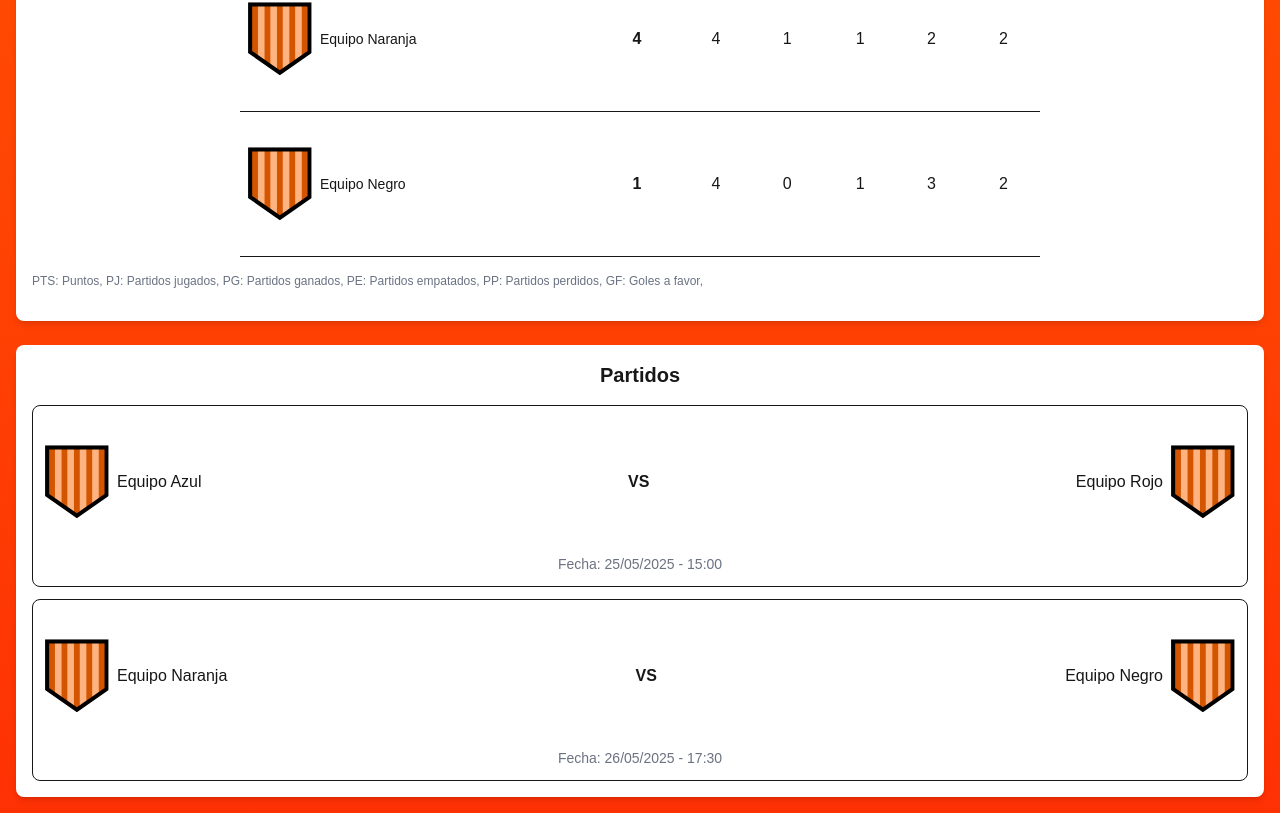
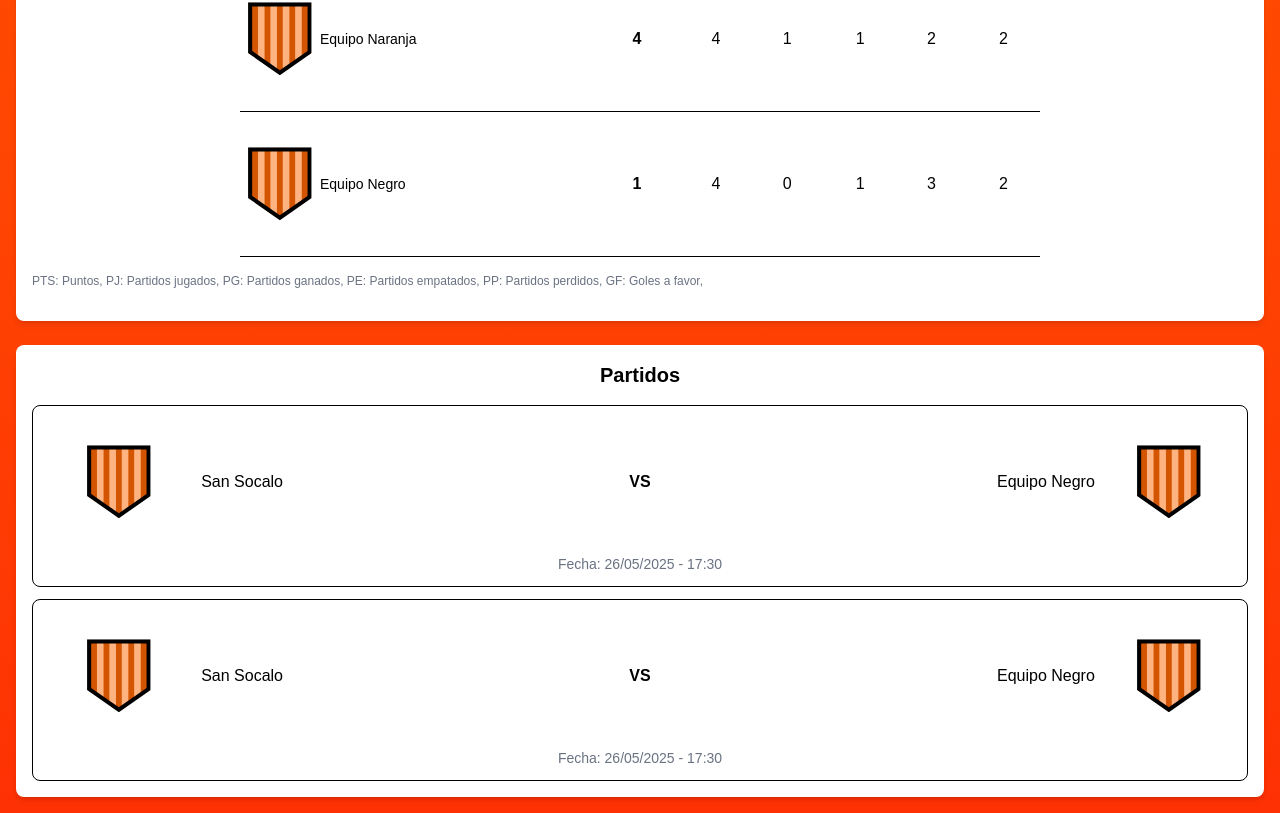
Before and after one commit to nacho1706/semana-ingeniera-app-front, a Next.js app: page /fixture/1 in a window 1280 px wide. Shown: the part 503-1316 px from the top of the page. Built offline with nearby package versions, Linux system fonts and the light colour scheme.

Commit message:
fixes: partidos y segmentacion de componentes

```diff
--- /dev/null
+++ b/src/app/fixture/[id]/components/PartidoFecha.js
@@ -0,0 +1,46 @@
+import Image from "next/image";
+
+const PartidoFecha = () => {
+  return (
+    <div className="p-3 border rounded-lg text-black">
+      <div className="grid grid-cols-5 justify-between items-center">
+        <div className="flex items-center">
+          <Image
+            className="w-16 h-16 mx-auto sm:h-32"
+            src="/teams/escudo_test.svg"
+            width={64}
+            height={64}
+            alt={`Equipo 322 del grupo`}
+          />
+          <span className="ml-2 overflow-hidden not-sm:hidden">San Socalo</span>
+        </div>
+        <span className="ml-2 overflow-hidden sm:hidden col-start-2">
+          San Socalo
+        </span>
+        <div className="font-bold col-start-3 flex justify-center align-middle">
+          VS
+        </div>
+        <span className="mr-2 overflow-hidden text-right sm:hidden col-start-4">
+          Equipo Negro
+        </span>
+        <div className="flex items-center col-start-5">
+          <span className="mr-2 overflow-hidden text-right not-sm:hidden">
+            Equipo Negro
+          </span>
+          <Image
+            className="w-16 h-16 mx-auto sm:h-32"
+            src="/teams/escudo_test.svg"
+            width={64}
+            height={64}
+            alt={`Equipo 32 del gru2po`}
+          />
+        </div>
+      </div>
+      <div className="text-center text-sm text-gray-500 mt-2">
+        Fecha: 26/05/2025 - 17:30
+      </div>
+    </div>
+  );
+};
+
+export default PartidoFecha;
--- a/src/app/fixture/[id]/page.js
+++ b/src/app/fixture/[id]/page.js
@@ -1,6 +1,7 @@
 import Link from "next/link";
 import Image from "next/image";
 import { ArrowLeft } from "lucide-react";
+import PartidoFecha from "./components/PartidoFecha";
 
 export default function GrupoDetalle({ params }) {
   const { id } = params;
@@ -54,7 +55,7 @@ export default function GrupoDetalle({ params }) {
   ];
 
   return (
-    <div className="min-h-screen flex flex-col bg-gradient-to-b from-[#FF5501] to-[#FE3104]">
+    <div className="min-h-screen flex flex-col bg-gradient-to-b from-[#FF5501] to-[#FE3104] text-black">
       <header className="p-4 flex items-center">
         <Link href="/fixture" className="text-white mr-4">
           <ArrowLeft size={24} />
@@ -119,66 +120,12 @@ export default function GrupoDetalle({ params }) {
           </div>
         </div>
 
+        {/* Sección de partidos */}
         <div className="bg-white rounded-lg shadow-md p-4">
           <h2 className="text-xl font-bold mb-4 text-center">Partidos</h2>
           <div className="space-y-3">
-            <div className="p-3 border rounded-lg">
-              <div className="flex justify-between items-center">
-                <div className="flex items-center">
-                  <Image
-                    className="w-16 h-16 mx-auto sm:h-32"
-                    src="/teams/escudo_test.svg"
-                    width={64}
-                    height={64}
-                    alt={`Equipo 3 del grupo`}
-                  />
-                  <span className="ml-2">Equipo Azul</span>
-                </div>
-                <div className="font-bold">VS</div>
-                <div className="flex items-center">
-                  <span className="mr-2">Equipo Rojo</span>
-                  <Image
-                    className="w-16 h-16 mx-auto sm:h-32"
-                    src="/teams/escudo_test.svg"
-                    width={64}
-                    height={64}
-                    alt={`Equipo 32 del grupo`}
-                  />
-                </div>
-              </div>
-              <div className="text-center text-sm text-gray-500 mt-2">
-                Fecha: 25/05/2025 - 15:00
-              </div>
-            </div>
-
-            <div className="p-3 border rounded-lg">
-              <div className="flex justify-between items-center">
-                <div className="flex items-center">
-                  <Image
-                    className="w-16 h-16 mx-auto sm:h-32"
-                    src="/teams/escudo_test.svg"
-                    width={64}
-                    height={64}
-                    alt={`Equipo 322 del grupo`}
-                  />
-                  <span className="ml-2">Equipo Naranja</span>
-                </div>
-                <div className="font-bold">VS</div>
-                <div className="flex items-center">
-                  <span className="mr-2">Equipo Negro</span>
-                  <Image
-                    className="w-16 h-16 mx-auto sm:h-32"
-                    src="/teams/escudo_test.svg"
-                    width={64}
-                    height={64}
-                    alt={`Equipo 32 del gru2po`}
-                  />
-                </div>
-              </div>
-              <div className="text-center text-sm text-gray-500 mt-2">
-                Fecha: 26/05/2025 - 17:30
-              </div>
-            </div>
+            <PartidoFecha/>
+            <PartidoFecha/>
           </div>
         </div>
       </main>
--- a/src/app/fixture/page.js
+++ b/src/app/fixture/page.js
@@ -18,16 +18,16 @@ export default function TournamentGroups() {
           </h1>
         </div>
         <div className="flex-1 px-4 grid grid-cols-2 gap-4 sm:gap-14 md:grid-cols-3">
-          <Link href="/" className="">
+          <Link href="/fixture/1" className="">
             <GroupBox groupNumber={1} />
           </Link>
-          <Link href="/" className="">
+          <Link href="/fixture/2" className="">
             <GroupBox groupNumber={2} />
           </Link>
-          <Link href="/" className="">
+          <Link href="/fixture/3" className="">
             <GroupBox groupNumber={3} />
           </Link>
-          <Link href="/" className="">
+          <Link href="/fixture/4" className="">
             <GroupBox groupNumber={4} />
           </Link>
           <Link href="/" className="">
```
